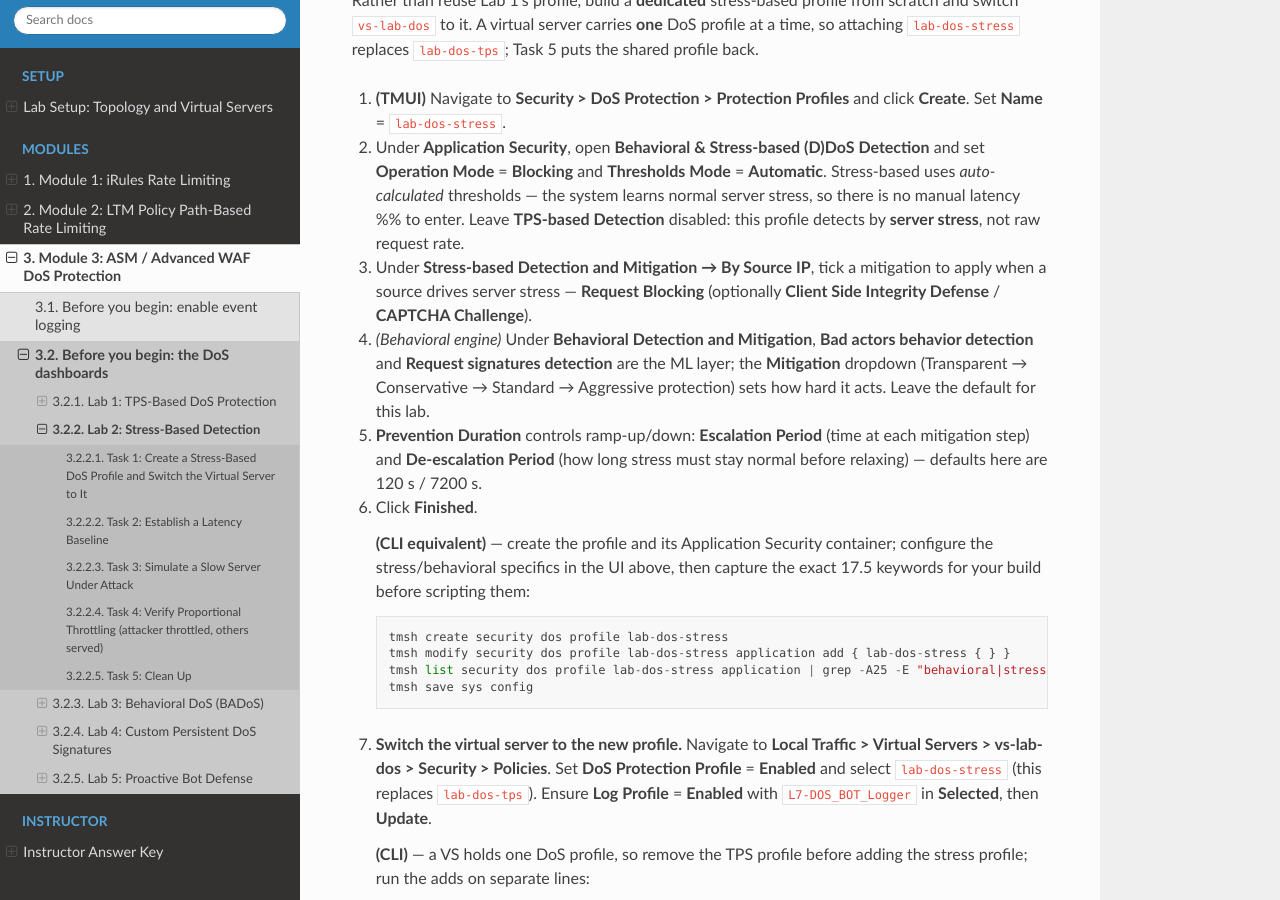
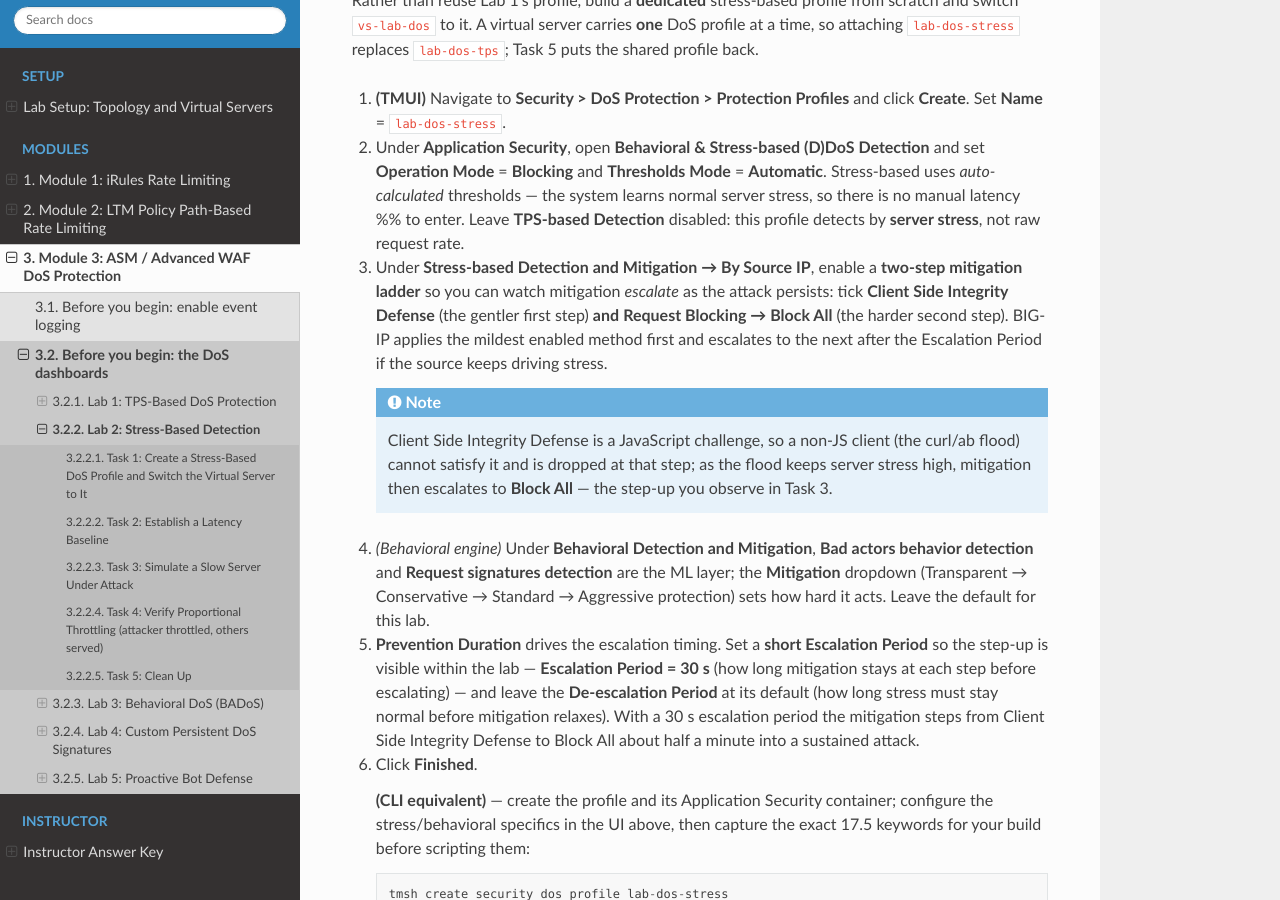
Before and after one commit to snowblind-/BIG-IP-L7DoS-Lab, a Sphinx documentation site: the page built from docs/module3-asm-waf/lab2/lab2-stress-based.rst, in a window 1280 px wide and 900 px high, scrolled down 668 px. Built offline with Sphinx 7.4.7 and the Read the Docs theme 3.1.0, drawn with Linux system fonts in a browser that asks for light colours; some of the changed text lies outside the part shown.

Commit message:
Lab 2 (stress): demonstrate a simple By Source IP mitigation escalation
Keep By Source IP mitigation (demonstrable with the curl/ab flood) and add a
visible escalation:
- Task 1: enable a two-step ladder (Client Side Integrity Defense -> Request
  Blocking/Block All) and set a short Escalation Period (30 s) so the step-up is
  visible in lab time. Note that CSID is a JS challenge the non-JS flood can't pass
  (dropped there), and sustained stress then escalates to Block All.
- Task 3: lengthen the flood to 120 s (to outlast the 30 s period) and add an
  Application Events observation step showing CSID -> Block All escalation, with
  later de-escalation; honest 'not yet live-validated' note.

Builds on already-documented stress UI; no new panels introduced.

```diff
--- a/docs/module3-asm-waf/lab2/lab2-stress-based.rst
+++ b/docs/module3-asm-waf/lab2/lab2-stress-based.rst
@@ -49,18 +49,32 @@
    **TPS-based Detection** disabled: this profile detects by **server stress**, not
    raw request rate.
 
-#. Under **Stress-based Detection and Mitigation → By Source IP**, tick a
-   mitigation to apply when a source drives server stress — **Request Blocking**
-   (optionally **Client Side Integrity Defense** / **CAPTCHA Challenge**).
+#. Under **Stress-based Detection and Mitigation → By Source IP**, enable a
+   **two-step mitigation ladder** so you can watch mitigation *escalate* as the
+   attack persists: tick **Client Side Integrity Defense** (the gentler first step)
+   **and** **Request Blocking → Block All** (the harder second step). BIG-IP applies
+   the mildest enabled method first and escalates to the next after the Escalation
+   Period if the source keeps driving stress.
+
+   .. note::
+
+      Client Side Integrity Defense is a JavaScript challenge, so a non-JS client
+      (the curl/ab flood) cannot satisfy it and is dropped at that step; as the
+      flood keeps server stress high, mitigation then escalates to **Block All** —
+      the step-up you observe in Task 3.
 
 #. *(Behavioral engine)* Under **Behavioral Detection and Mitigation**, **Bad
    actors behavior detection** and **Request signatures detection** are the ML
    layer; the **Mitigation** dropdown (Transparent → Conservative → Standard →
    Aggressive protection) sets how hard it acts. Leave the default for this lab.
 
-#. **Prevention Duration** controls ramp-up/down: **Escalation Period** (time at
-   each mitigation step) and **De-escalation Period** (how long stress must stay
-   normal before relaxing) — defaults here are 120 s / 7200 s.
+#. **Prevention Duration** drives the escalation timing. Set a **short Escalation
+   Period** so the step-up is visible within the lab — **Escalation Period = 30 s**
+   (how long mitigation stays at each step before escalating) — and leave the
+   **De-escalation Period** at its default (how long stress must stay normal before
+   mitigation relaxes). With a 30 s escalation period the mitigation steps from
+   Client Side Integrity Defense to Block All about half a minute into a sustained
+   attack.
 
 #. Click **Finished**.
 
@@ -133,7 +147,10 @@
 
 #. From the attack client, generate a high-concurrency load::
 
-      bash /home/ec2-user/lab/scripts/attack/http-flood.sh http://10.1.10.63 60 80
+      bash /home/ec2-user/lab/scripts/attack/http-flood.sh http://10.1.10.63 120 80
+
+   Run it long enough (here 120 s) to outlast the 30 s Escalation Period so the
+   mitigation has time to step up.
 
 #. Observe in **Security > Reporting > DoS > Dashboard** (Real Time: ON):
 
@@ -143,6 +160,21 @@
      trigger)
    - the attacking sources show in the right-rail **Transaction Origins** /
      **Client IP Addresses** panels and are being throttled
+
+#. **Watch the mitigation escalate.** In **Security > Event Logs > DoS >
+   Application Events**, follow the episode for the attacking source: the first
+   events show **Client Side Integrity Defense** applied, and after ~30 s of
+   continued stress (the Escalation Period) the mitigation **escalates to Block
+   All**. When the flood stops and latency returns to normal, the De-escalation
+   Period later relaxes mitigation — the step down is logged too.
+
+   .. note::
+
+      Stress thresholds are automatic and need the Task 2 baseline first; exact
+      escalation timing varies with how fast the backend stress is sampled. If you
+      don't see the step-up, extend the flood and confirm the Escalation Period is
+      30 s. (This lab is not yet live-validated — confirm the escalation sequence on
+      your build and adjust the periods to taste.)
 
 Task 4: Verify Proportional Throttling (attacker throttled, others served)
 --------------------------------------------------------------------------
```
